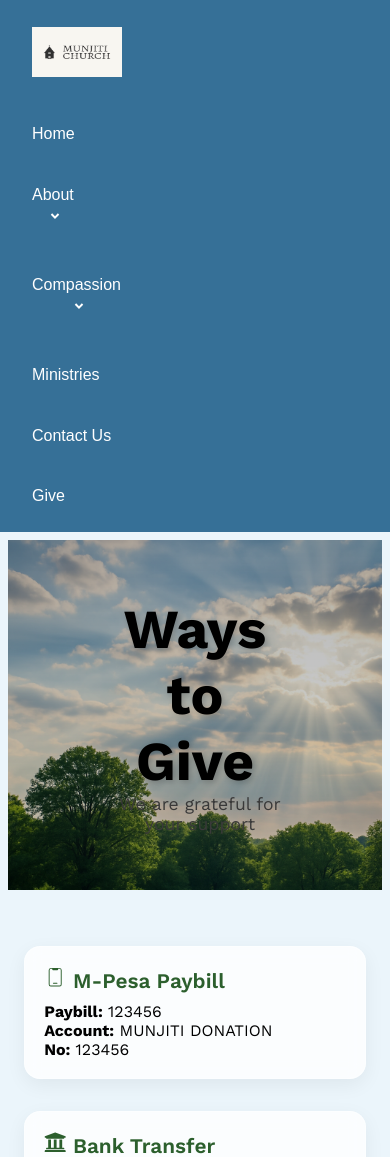
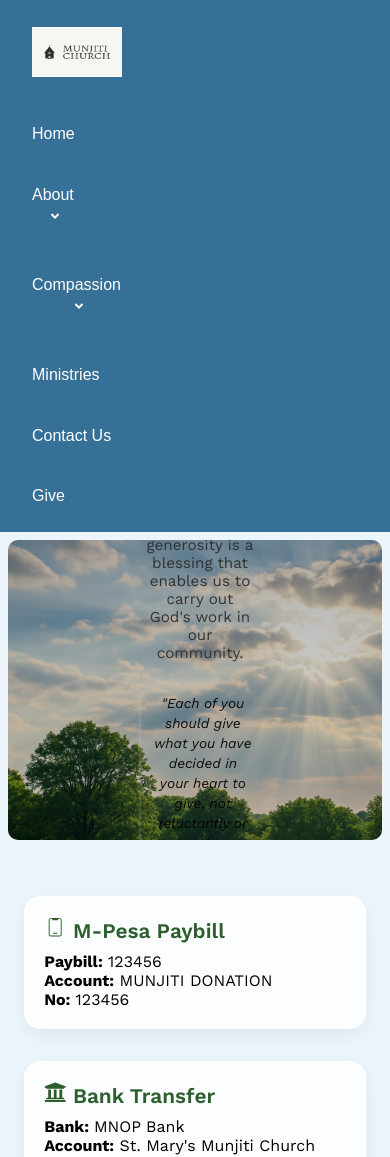
Before and after one commit to monalisasabina/munjiti-frontend, a React (Vite) app: page /give in a window 390 px wide. Shown: the top 1157 px of the page. Built offline with nearby package versions, Linux system fonts and the light colour scheme.

Commit message:
added Bible quote to give page

```diff
--- a/src/pages/give.css
+++ b/src/pages/give.css
@@ -15,7 +15,7 @@
 .give_header{
   position: relative;
   width: 100%;
-  height: 350px;
+  height: 300px;
   overflow: hidden;
 }
 
@@ -27,6 +27,7 @@
   width: 100%;
   height: 100%;
   background: linear-gradient(to bottom, rgba(0,0,0,0.3), rgba(0,0,0,0.1));
+  border-radius: 10px;
 }
 
 .give_header img {
@@ -34,6 +35,7 @@
   height: 100%;
   object-fit: cover; /* behaves like background-size: cover */
   display: block;
+  border-radius: 10px;
 }
 
 .give_header_text {
@@ -77,17 +79,47 @@
 .give_para1{
   margin-left: 10px;
   text-align: center;
-  font-size: 1.1rem;
+  font-size: 1.3rem;
   color: #444;
-
 }
 
-.donate_mpesa_logo{
-  height: 70px;
-  width: 100%;
+.give_verse {
+  margin: 0.8rem auto 0;
+  font-style: italic;
+  font-size: 0.95rem;
+  color: rgba(0,0,0,0.92);
+  max-width: 680px;
+  line-height: 1.45;
+  border-left: 3px solid rgba(255,255,255,0.14); /* subtle visual cue */
+  padding-left: 1rem;
+  text-align: center;
+  box-sizing: border-box;
+}
+
+.verse-ref{
+  display: block;
+  margin-top: 0.5rem;
+  font-style: normal;
+  font-weight: 600;
+  font-size: 0.85rem;
+  color: rgba(255,255,255,0.9);
+}
+
+@media (max-width: 900px) {
+  .give_title { font-size: 2.2rem; }
+  .give_para1 { font-size: 1rem; }
+  .give_verse { font-size: 0.92rem; max-width: 92%; padding-left: 0.8rem; }
+}
+
+@media (max-width: 520px) {
+  .give_header { height: 300px; }
+  .give_title { font-size: 1.6rem; }
+  .give_para1 { font-size: 0.95rem; }
+  .give_verse { font-size: 0.86rem; }
 }
 
 
+/* DONATION CARD */
 .donate_cont {
   display: grid;
   grid-template-columns: repeat(auto-fit, minmax(280px, 1fr));
@@ -97,6 +129,8 @@
   max-width: 1200px;
   box-sizing: border-box;
 }
+
+
 
 .donate_card {
    background: rgba(255, 255, 255, 0.8); /* semi-transparent */
@@ -140,6 +174,11 @@
   font-size: 1.4rem;
 }
 
+.donate_mpesa_logo{
+  height: 70px;
+  width: 100%;
+}
+
 
 @media (max-width: 600px) {
   .donate_cont {
--- a/src/pages/give.jsx
+++ b/src/pages/give.jsx
@@ -24,7 +24,13 @@ function Give(){
 
                 <div  className='give_header_text'>
                       <h1 className='give_title'>Ways to Give</h1>
-                      <p className='give_para1' > We are grateful for your support</p>
+                      <br/>
+                      <p className='give_para1' > Your generosity is a blessing that enables us to carry out God's work in our community.</p>
+                      <br />
+                      <blockquote className='give_verse'
+                               >"Each of you should give what you have decided in your heart to give, not reluctantly or under compulsion, for God loves a cheerful giver." <cite className='verse_ref'>-2 Corinthians 6:38</cite>
+                       </blockquote>
+
                 </div>
 
             </div>
```
